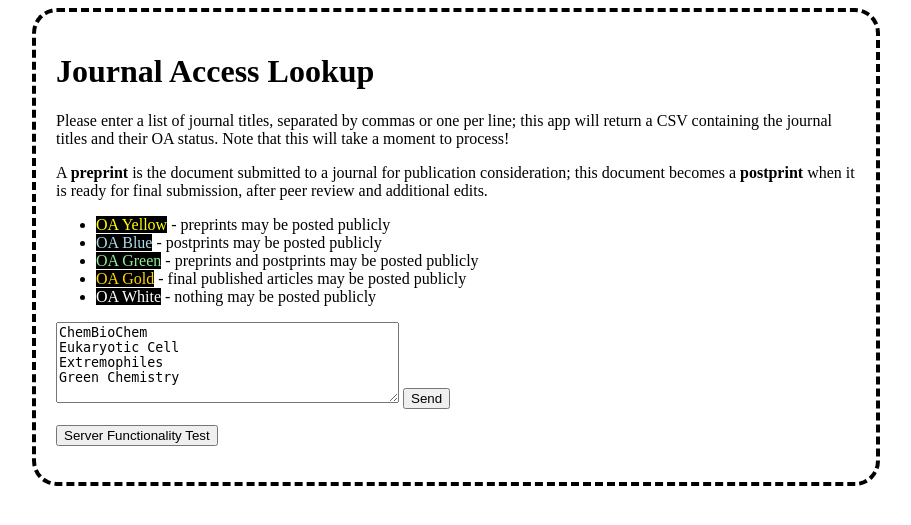
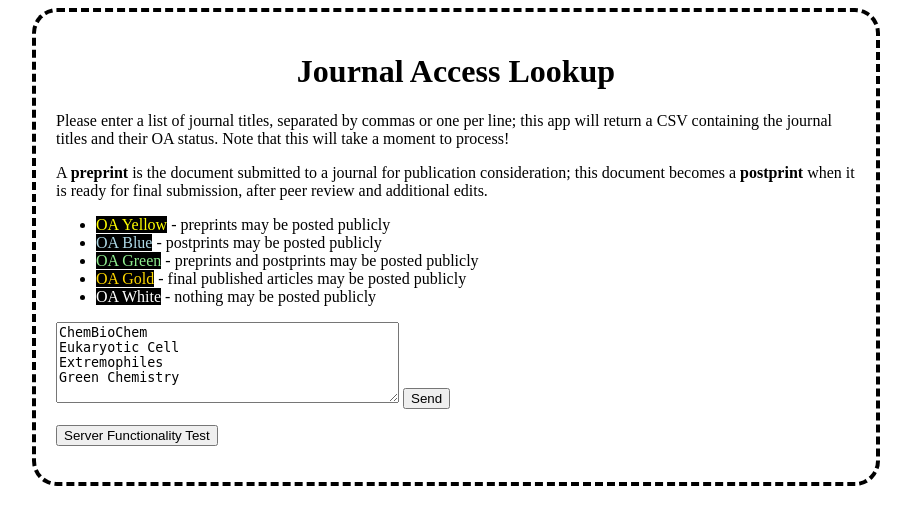
Before and after one commit to bc-design/www-bsc, a Flask app: page / in a window 1280 px wide. Shown: the top 525 px of the page, without its empty margins (184-1095 px from the left). Run offline with Flask 2, Linux system fonts and the light colour scheme.

Commit message:
improving formatting

```diff
--- a/flask/journals/templates/template.html
+++ b/flask/journals/templates/template.html
@@ -30,7 +30,7 @@
 <body>
 	<div style="width:800px; float:center; margin:0 auto 0 auto;
 		border:4px black dashed; border-radius:25px; padding: 20px;">
-	<h1>Journal Access Lookup</h1>
+	<h1 style="text-align:center;">Journal Access Lookup</h1>
 	<p>Please enter a list of journal titles, separated by commas or one per line;
 		this app will return a CSV containing the journal titles and their OA status.
 		Note that this will take a moment to process!</p>
```
